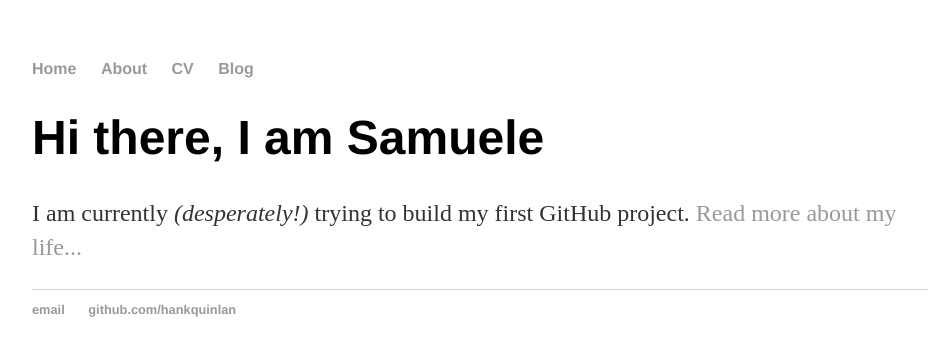
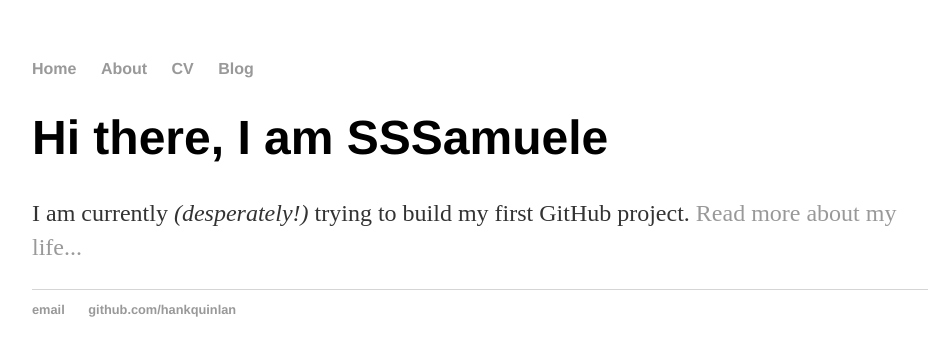
Before and after one commit to sgiani95/sgiani95.github.io, a Jekyll site: the page built from index.html, in a window 1280 px wide. Shown: the top 356 px of the page, without its empty margins (160-1088 px from the left). Built offline with Jekyll 4.4.1, drawn with Linux system fonts in a browser that asks for light colours.

Commit message:
Update index.html

```diff
--- a/index.html
+++ b/index.html
@@ -7,6 +7,6 @@ title: Laboratory Safety Specialist at Empa, the Swiss Federal Laboratories for
 <meta name="viewport" content="width=device-width, initial-scale=1, maximum-scale=1, user-scalable=no"/>
 
 <div class="blurb">
-	<h1>Hi there, I am Samuele</h1>
+	<h1>Hi there, I am SSSamuele</h1>
 	<p>I am currently <em>(desperately!)</em> trying to build my first GitHub project. <a href="/about">Read more about my life...</a></p>
 </div><!-- /.blurb -->
```
